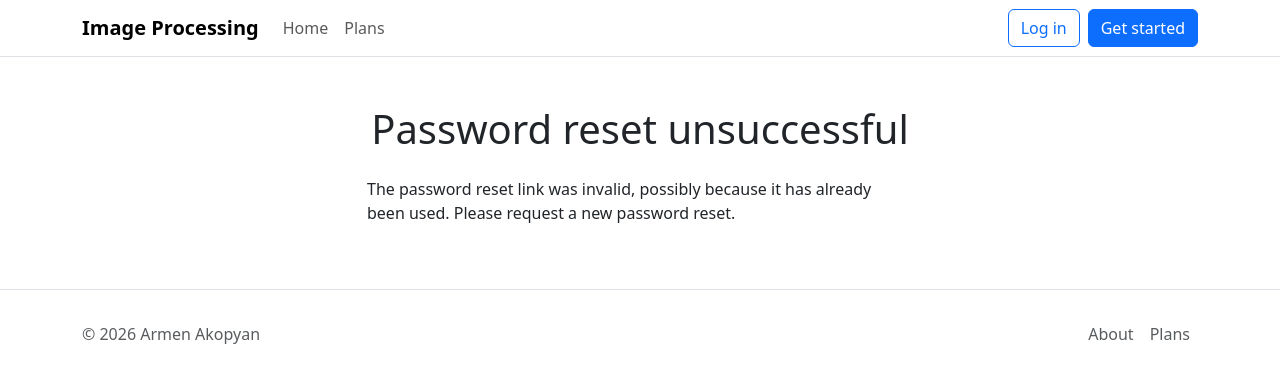
After one commit to bananamen4ik/image-processing, a Django app: page /accounts/reset/1/1/ in a window 1280 px wide. The commit adds this page. Shown: the top 383 px of the page. Run offline with Django 5.2, Linux system fonts and the light colour scheme; some libraries are stand-ins or nearby versions.

Commit message:
feat: add password reset

```diff
--- a/src/image-processing/custom_auth/forms.py
+++ b/src/image-processing/custom_auth/forms.py
@@ -1,6 +1,8 @@
 from django.contrib.auth.forms import (
     BaseUserCreationForm,
     AuthenticationForm as BaseAuthenticationForm,
+    PasswordResetForm as BasePasswordResetForm,
+    SetPasswordForm as BaseSetPasswordForm,
 )
 from django.forms import BoundField
 from django.forms.utils import ErrorList
@@ -66,3 +68,11 @@ class UserCreationForm(CustomTemplateFormMixin, BaseUserCreationForm):
 
 class AuthenticationForm(CustomTemplateFormMixin, BaseAuthenticationForm):
     ...
+
+
+class PasswordResetForm(CustomTemplateFormMixin, BasePasswordResetForm):
+    ...
+
+
+class SetPasswordForm(CustomTemplateFormMixin, BaseSetPasswordForm):
+    ...
--- /dev/null
+++ b/src/image-processing/custom_auth/templates/custom_auth/email/password_reset_subject.txt
@@ -0,0 +1,3 @@
+{% load i18n %}{% autoescape off %}
+{% blocktranslate %}Password reset on {{ site_name }}{% endblocktranslate %}
+{% endautoescape %}
--- a/src/image-processing/custom_auth/templates/custom_auth/login.html
+++ b/src/image-processing/custom_auth/templates/custom_auth/login.html
@@ -2,7 +2,7 @@
 
 {% load i18n %}
 
-{% block title %}{% translate 'Image Processing — Login' %}{% endblock %}
+{% block title %}{% translate 'Image Processing' %} — {% translate 'Log in' %}{% endblock %}
 
 {% block content %}
     <div class="container py-5">
@@ -22,7 +22,9 @@
                     </button>
 
                     <div class="text-center mt-3">
-                        <a href="#">{% translate 'Forgot your password?' %}</a>
+                        <a href="{% url 'custom_auth:password_reset' %}">
+                            {% translate 'Forgot your password?' %}
+                        </a>
                     </div>
                 </form>
             </div>
--- /dev/null
+++ b/src/image-processing/custom_auth/templates/custom_auth/password_reset_confirm.html
@@ -0,0 +1,32 @@
+{% extends 'base.html' %}
+
+{% load i18n %}
+
+{% block title %}{% translate 'Image Processing' %} — {{ title }}{% endblock %}
+
+
+{% block content %}
+    <div class="container py-5">
+        <div class="row justify-content-center">
+            <div class="col-12 col-md-8 col-lg-6">
+                <h1 class="mb-4 text-center">{{ title }}</h1>
+
+                {% if validlink %}
+                    <p>{% translate 'Please enter your new password twice so we can verify you typed it in correctly.' %}</p>
+
+                    <form method="post">
+                        {% csrf_token %}
+
+                        {{ form }}
+
+                        <button type="submit" class="btn btn-primary w-100 mt-3">
+                            {% translate 'Change my password' %}
+                        </button>
+                    </form>
+                {% else %}
+                    <p>{% translate 'The password reset link was invalid, possibly because it has already been used.  Please request a new password reset.' %}</p>
+                {% endif %}
+            </div>
+        </div>
+    </div>
+{% endblock %}
--- a/src/image-processing/custom_auth/templates/custom_auth/signup.html
+++ b/src/image-processing/custom_auth/templates/custom_auth/signup.html
@@ -2,7 +2,7 @@
 
 {% load i18n %}
 
-{% block title %}{% translate 'Image Processing — Signup' %}{% endblock %}
+{% block title %}{% translate 'Image Processing' %} — {% translate 'Sign up' %}{% endblock %}
 
 {% block content %}
     <div class="container py-5">
--- a/src/image-processing/custom_auth/urls.py
+++ b/src/image-processing/custom_auth/urls.py
@@ -4,6 +4,10 @@ from django.contrib.auth.views import LogoutView
 from custom_auth.views import (
     SignupView,
     LoginView,
+    PasswordResetView,
+    PasswordResetDoneView,
+    PasswordResetConfirmView,
+    PasswordResetCompleteView,
 )
 
 app_name = "custom_auth"
@@ -11,4 +15,8 @@ urlpatterns = [
     path('signup/', SignupView.as_view(), name='signup'),
     path('login/', LoginView.as_view(), name='login'),
     path('logout/', LogoutView.as_view(), name='logout'),
+    path('password-reset/', PasswordResetView.as_view(), name='password_reset'),
+    path('password-reset/done/', PasswordResetDoneView.as_view(), name='password_reset_done'),
+    path('reset/<uidb64>/<token>/', PasswordResetConfirmView.as_view(), name='password_reset_confirm'),
+    path('reset/done/', PasswordResetCompleteView.as_view(), name='password_reset_complete'),
 ]
--- a/src/image-processing/custom_auth/views.py
+++ b/src/image-processing/custom_auth/views.py
@@ -3,12 +3,20 @@ from django.urls import (
     reverse_lazy,
     reverse,
 )
-from django.contrib.auth.views import LoginView as BaseLoginView
+from django.contrib.auth.views import (
+    LoginView as BaseLoginView,
+    PasswordResetView as BasePasswordResetView,
+    PasswordResetDoneView as BasePasswordResetDoneView,
+    PasswordResetConfirmView as BasePasswordResetConfirmView,
+    PasswordResetCompleteView as BasePasswordResetCompleteView,
+)
 from django.http.response import HttpResponseRedirect
 
 from custom_auth.forms import (
     UserCreationForm,
     AuthenticationForm,
+    PasswordResetForm,
+    SetPasswordForm,
 )
 
 
@@ -28,3 +36,25 @@ class LoginView(BaseLoginView):
     form_class = AuthenticationForm
     template_name = 'custom_auth/login.html'
     redirect_authenticated_user = True
+
+
+class PasswordResetView(BasePasswordResetView):
+    form_class = PasswordResetForm
+    success_url = reverse_lazy('custom_auth:password_reset_done')
+    template_name = 'custom_auth/password_reset.html'
+    email_template_name = 'custom_auth/email/password_reset.html'
+    subject_template_name = 'custom_auth/email/password_reset_subject.txt'
+
+
+class PasswordResetDoneView(BasePasswordResetDoneView):
+    template_name = 'custom_auth/password_reset_done.html'
+
+
+class PasswordResetConfirmView(BasePasswordResetConfirmView):
+    form_class = SetPasswordForm
+    success_url = reverse_lazy('custom_auth:password_reset_complete')
+    template_name = 'custom_auth/password_reset_confirm.html'
+
+
+class PasswordResetCompleteView(BasePasswordResetCompleteView):
+    template_name = 'custom_auth/password_reset_complete.html'
--- a/src/image-processing/main/templates/main/index.html
+++ b/src/image-processing/main/templates/main/index.html
@@ -2,7 +2,7 @@
 
 {% load i18n %}
 
-{% block title %}{% translate 'Image Processing — Simple image processing' %}{% endblock %}
+{% block title %}{% translate 'Image Processing' %} — {% translate 'Simple image processing' %}{% endblock %}
 
 {% block content %}
     <!-- Hero -->
```
Also changed, not shown: src/image-processing/custom_auth/templates/custom_auth/email/password_reset.html (added, +14 -0 lines), src/image-processing/custom_auth/templates/custom_auth/password_reset.html (added, +28 -0 lines), src/image-processing/custom_auth/templates/custom_auth/password_reset_complete.html (added, +19 -0 lines), src/image-processing/custom_auth/templates/custom_auth/password_reset_done.html (added, +19 -0 lines).
